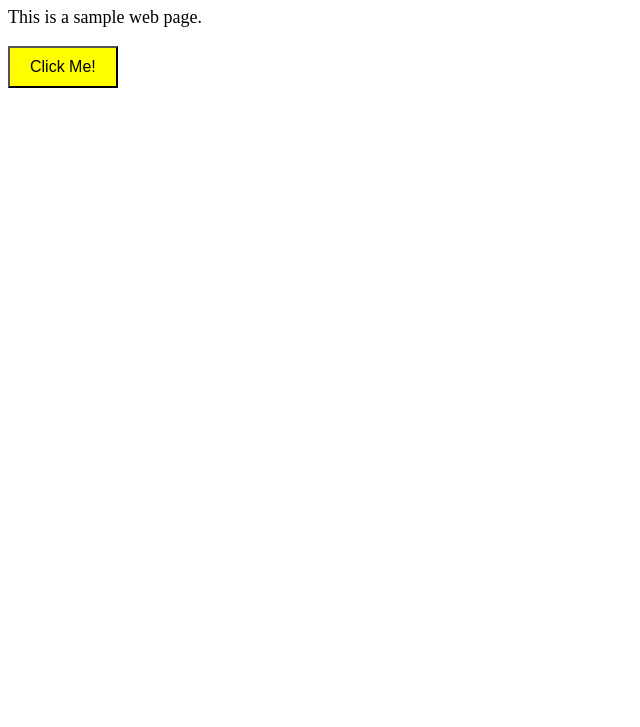
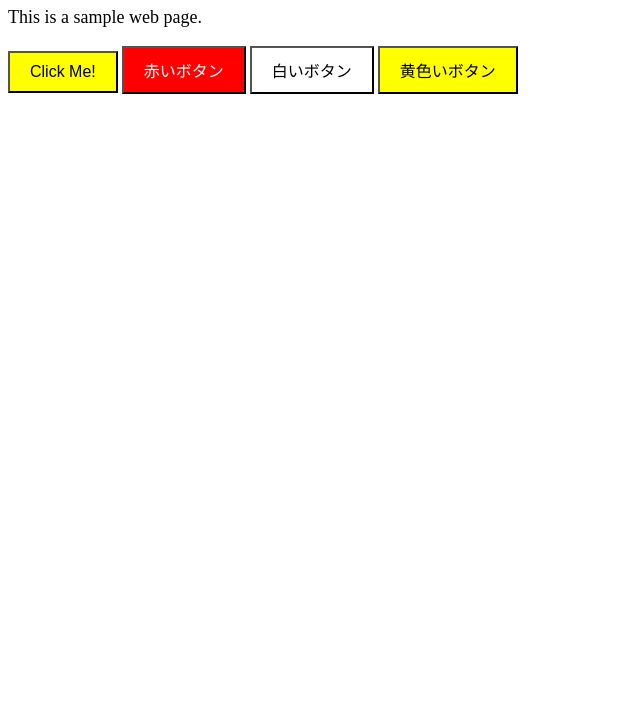
Before and after one commit to K-Koya/githubstudy, a plain HTML site: page index.html in a window 1280 px wide. Shown: the part 73-800 px from the top of the page, without its empty margins (0-640 px from the left). Drawn offline with Linux system fonts and the light colour scheme.

Commit message:
Add some buttons which is new color.

```diff
--- a/index.html
+++ b/index.html
@@ -9,6 +9,9 @@
   <p>This is a sample web page.</p>
 
   <button id="myButton">Click Me!</button>
+  <button class="red-button">赤いボタン</button>
+  <button class="white-button">白いボタン</button>
+  <button class="yellow-button">黄色いボタン</button>
 
   <script src="index.js"></script>
 </body>
--- a/style.css
+++ b/style.css
@@ -12,3 +12,18 @@ h1 {
     padding: 10px 20px;
     font-size: 16px;
   }
+
+  .red-button {
+    background-color: red;
+    color: white;
+  }
+
+  .white-button {
+    background-color: white;
+    color: black;
+  }
+
+  .yellow-button {
+    background-color: yellow;
+    color: black;
+  }
```
